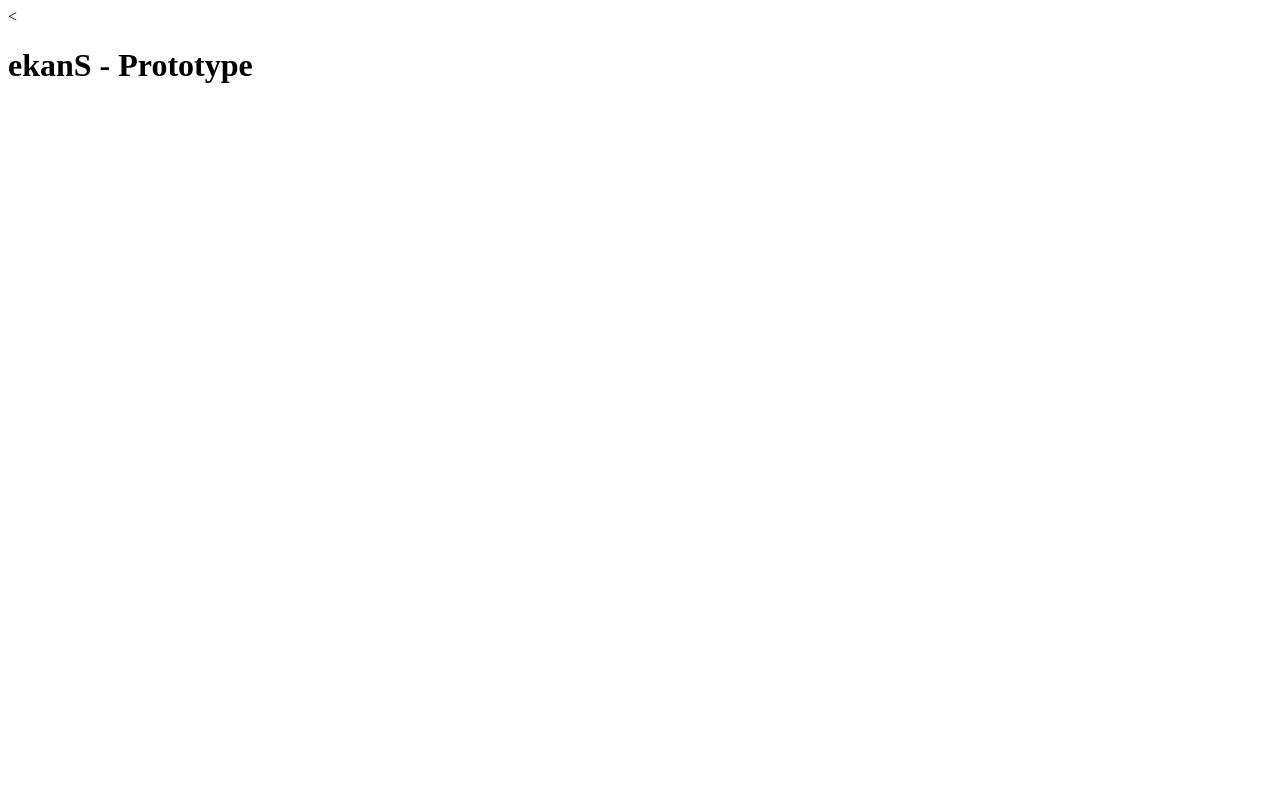
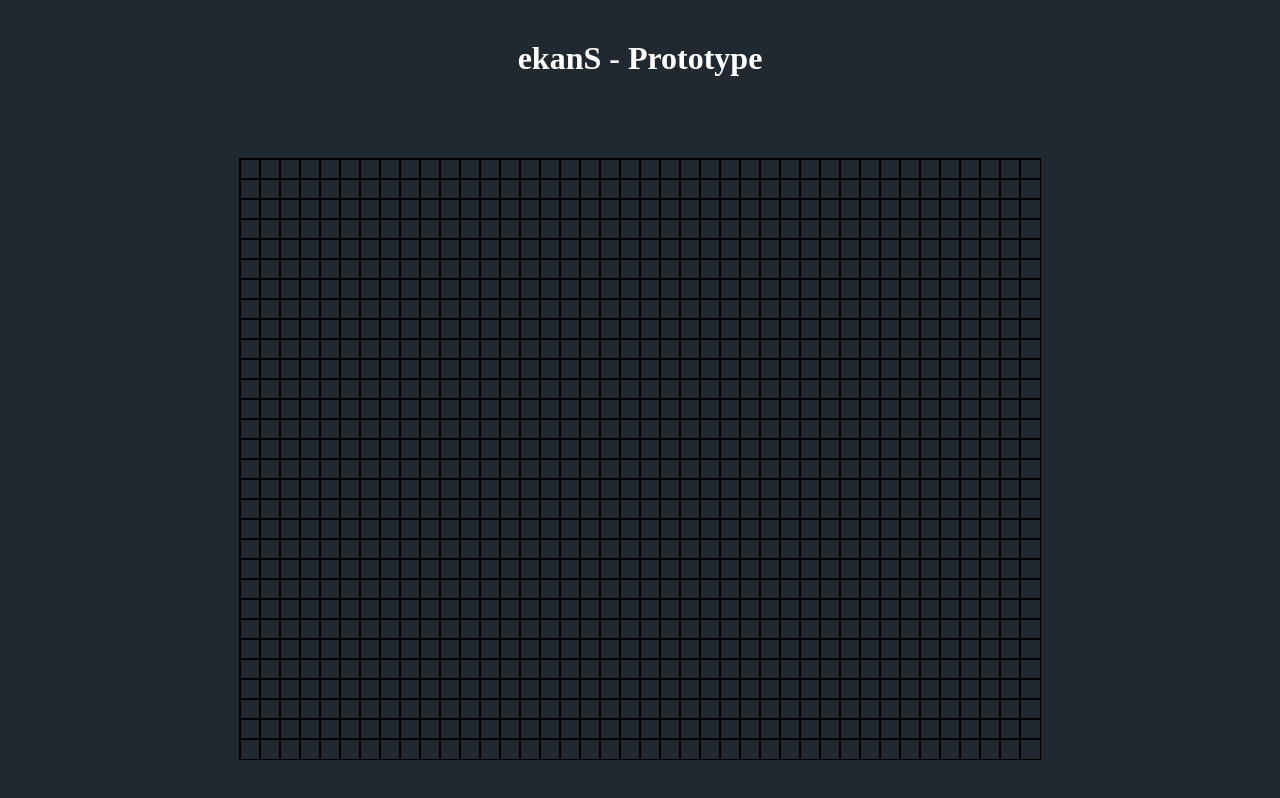
Before and after one commit to rasta361/ekanS, a plain HTML site: page index.html in a window 1280 px wide. Drawn offline with Linux system fonts and the light colour scheme; animation ran at ten frames a second.

Commit message:
added drawGrid in levels

```diff
--- a/index.html
+++ b/index.html
@@ -1,8 +1,5 @@
-<<!DOCTYPE html>
-<!--[if lt IE 7]>      <html class="no-js lt-ie9 lt-ie8 lt-ie7"> <![endif]-->
-<!--[if IE 7]>         <html class="no-js lt-ie9 lt-ie8"> <![endif]-->
-<!--[if IE 8]>         <html class="no-js lt-ie9"> <![endif]-->
-<!--[if gt IE 8]><!--> <html class="no-js"> <!--<![endif]-->
+<!DOCTYPE html>
+
     <head>
         <meta charset="utf-8">
         <meta http-equiv="X-UA-Compatible" content="IE=edge">
@@ -12,12 +9,10 @@
         <link rel="stylesheet" href="style.css">
     </head>
     <body>
-        <!--[if lt IE 7]>
-            <p class="browsehappy">You are using an <strong>outdated</strong> browser. Please <a href="#">upgrade your browser</a> to improve your experience.</p>
-        <![endif]-->
-
         <h1>ekanS - Prototype</h1>
 
-        <script src="src/index.js" async defer></script>
+        <canvas id="gameScreen" width="800" height="600"></canvas>
+
+        <script src="src/index.js" type="module" async defer></script>
     </body>
 </html>
--- a/src/game.js
+++ b/src/game.js
@@ -0,0 +1,18 @@
+import {drawGrid} from "./levels.js";
+
+export default class Game {
+    constructor(gameWidth, gameHeight) {
+        this.gameWidth = gameWidth;
+        this.gameHeight = gameHeight;
+
+
+    }
+
+    update(deltaTime) {
+
+    }
+
+    draw(context) {
+        drawGrid(this, context);
+    }
+}
--- a/src/index.js
+++ b/src/index.js
@@ -0,0 +1,25 @@
+import Game from './game.js';
+
+let canvas = document.getElementById('gameScreen');
+let context = canvas.getContext('2d');
+
+const GAME_WIDTH = 800;
+const GAME_HEIGHT = 600;
+
+let game = new Game(GAME_WIDTH, GAME_HEIGHT);
+
+let lastTime = 0;
+
+function gameLoop(timestamp) {
+    let deltaTime = timestamp - lastTime;
+    lastTime = timestamp;
+
+    context.clearRect(0, 0, GAME_WIDTH, GAME_HEIGHT);
+
+    game.update(deltaTime);
+    game.draw(context);
+
+    requestAnimationFrame(gameLoop);
+}
+
+requestAnimationFrame(gameLoop);
--- /dev/null
+++ b/src/levels.js
@@ -0,0 +1,22 @@
+
+export function drawGrid(game, context) {
+    context.fillStyle = '#000';
+    context.lineWidth = 1;
+
+    let gridSize = 20;
+
+    // draw vertical lines
+    for(let i=0; i<game.gameWidth/gridSize; i++) {
+        context.moveTo(i * gridSize, 0);
+        context.lineTo(i * gridSize, game.gameHeight)
+    }
+    // draw horizontal lines
+    for(let i=0; i<game.gameHeight/gridSize; i++) {
+        context.moveTo(0, i * gridSize);
+        context.lineTo(game.gameWidth, i * gridSize)
+    }
+
+    context.closePath();
+    context.stroke();
+
+}
--- a/style.css
+++ b/style.css
@@ -0,0 +1,46 @@
+/* Frank Poth 08/30/2017 */
+
+* {
+
+    box-sizing: border-box;
+    margin:0;
+    padding:0;
+
+  }
+
+  html, body {
+
+    height:100%;
+    width:100%;
+
+  }
+
+  body {
+
+    align-content:space-around;
+    background-color:#202830;
+    color:#ffffff;
+    display:grid;
+    justify-items:center;
+
+  }
+
+  h1 {
+
+    word-wrap:break-word;
+
+  }
+
+  canvas {
+
+    cursor:none;
+
+  }
+
+  #gameScreen {
+      border: 1px solid black;
+  }
+
+  img {
+      display: none;
+  }
```
